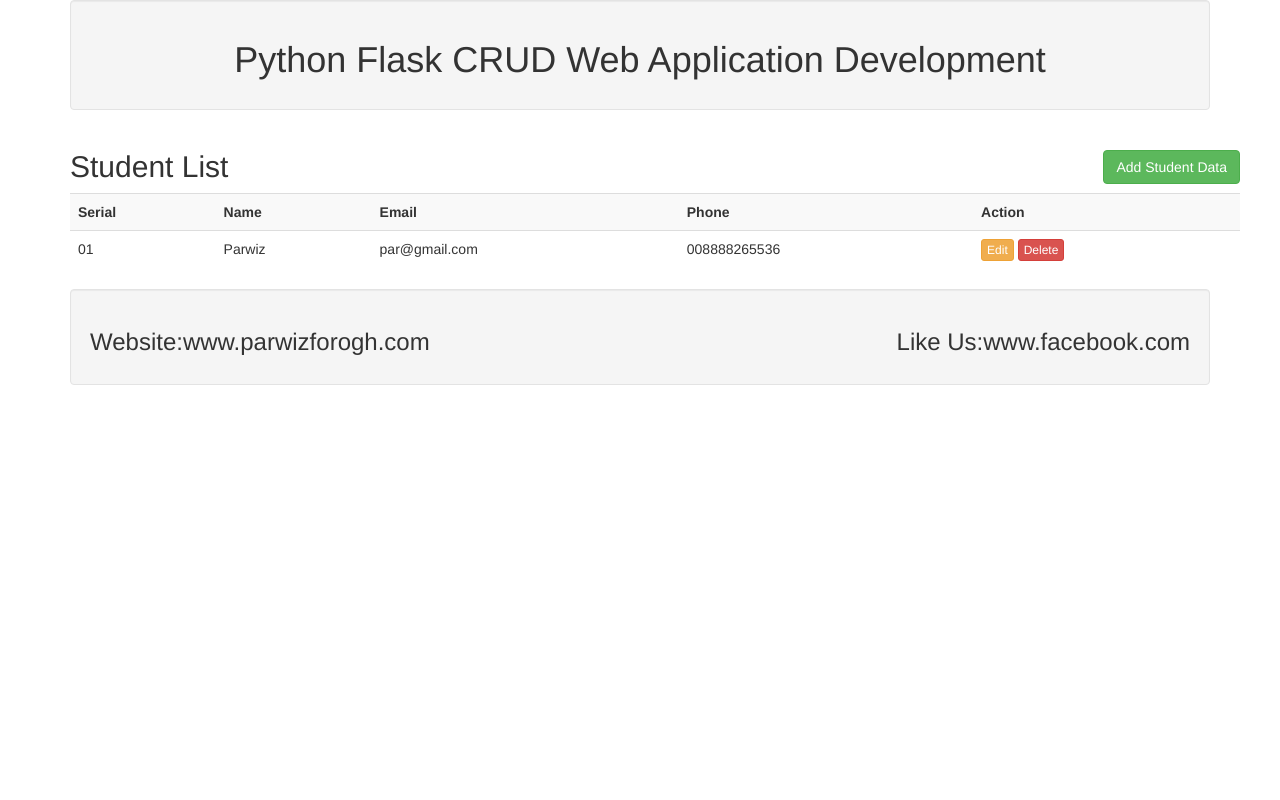
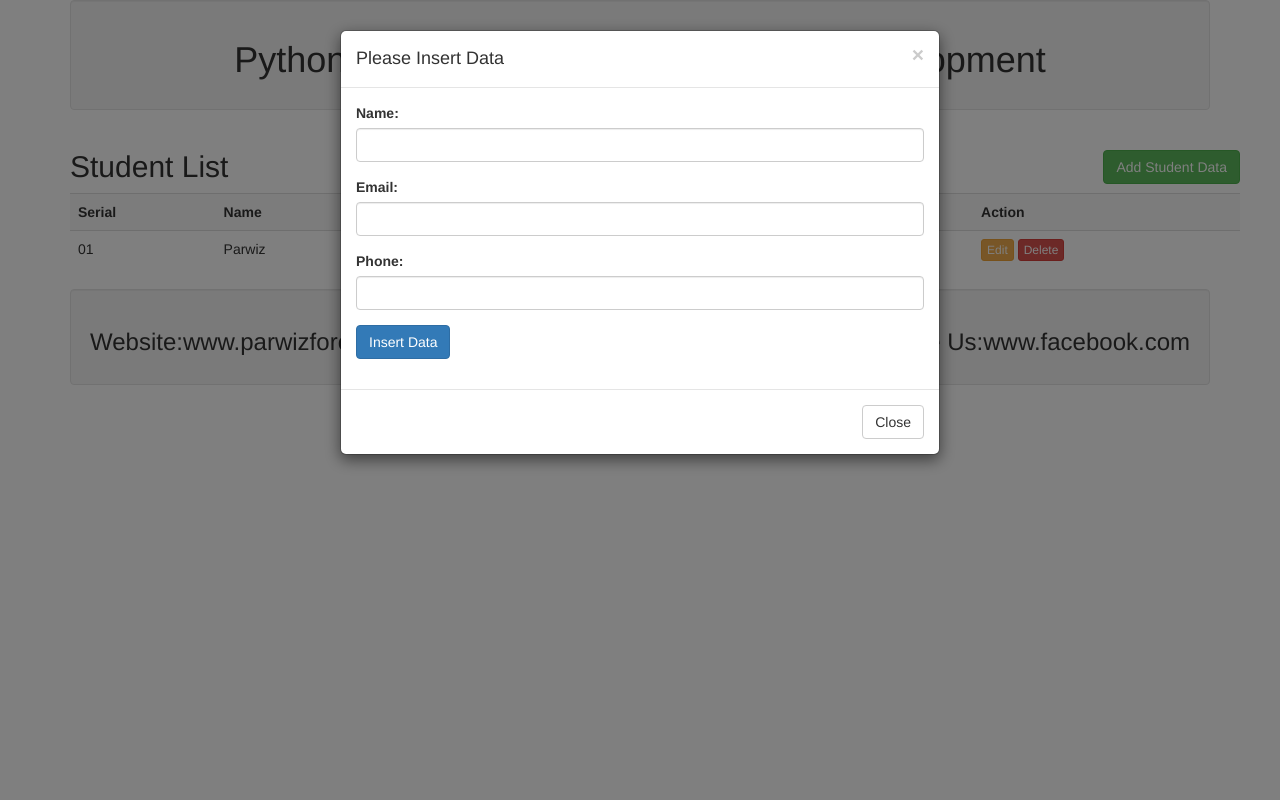
Before and after one commit to marytraore02/simple, a Flask app: page / in a window 1280 px wide, after a click on "Add Student Data". Run offline with Flask 3, Linux system fonts and the light colour scheme; some libraries are stand-ins or nearby versions.

Commit message:
add modal jquery

```diff
--- a/templates/index.html
+++ b/templates/index.html
@@ -12,7 +12,9 @@
 
 </head>
 <body>
+{% block body %}
     <div class="container">
+
         <!--Header-->
         <div class="well text-center">
             <h1>Python Flask CRUD Web Application Development</h1>
@@ -55,8 +57,46 @@
                     </table>
                 </div>
             </div>
+
+            <!-- Modal add-->
+            <div id="mymodal" class="modal fade" role="dialog">
+               <div class="modal-dialog">
+                  <div class="modal-content">
+                     <div class="modal-header">
+                        <button type="button" class="close" data-dismiss="modal">&times;</button>
+                        <h4 class="modal-title">Please Insert Data</h4>
+                     </div>
+                     <div class="modal-body">
+                        <form action="" method="POST">
+                           <div class="form-group">
+                              <label>Name:</label>
+                              <input type="text" class="form-control" name="name" required="1">
+                           </div>
+                            <div class="form-group">
+                              <label>Email:</label>
+                              <input type="text" class="form-control" name="email" required="1">
+                           </div>
+                            <div class="form-group">
+                              <label>Phone:</label>
+                              <input type="text" class="form-control" name="phone" required="1">
+                           </div>
+                           <div class="form-group">
+                              <button class="btn btn-primary" type="submit">Insert Data</button>
+                           </div>
+                        </form>
+                     </div>
+                     <div class="modal-footer">
+                        <button type="button" class="btn btn-default" data-dismiss="modal">Close</button>
+                     </div>
+                  </div>
+               </div>
+            </div>
+            <!-- Modal add-->
+
+
         </div>
         <!--Content-->
+{% endblock %}
 
         <!--Footer-->
         <div class="well">
@@ -65,6 +105,14 @@
             </h3>
         </div>
         <!--Footer-->
+
     </div>
 </body>
+
+
+<!--JQuery link for application-->
+<script type="text/javascript" src="{{url_for('static', filename='js/jquery-3.2.1.min.js') }}"></script>
+<script type="text/javascript" src="{{url_for('static', filename='js/bootstrap.min.js') }}"></script>
+
+
 </html>
```
